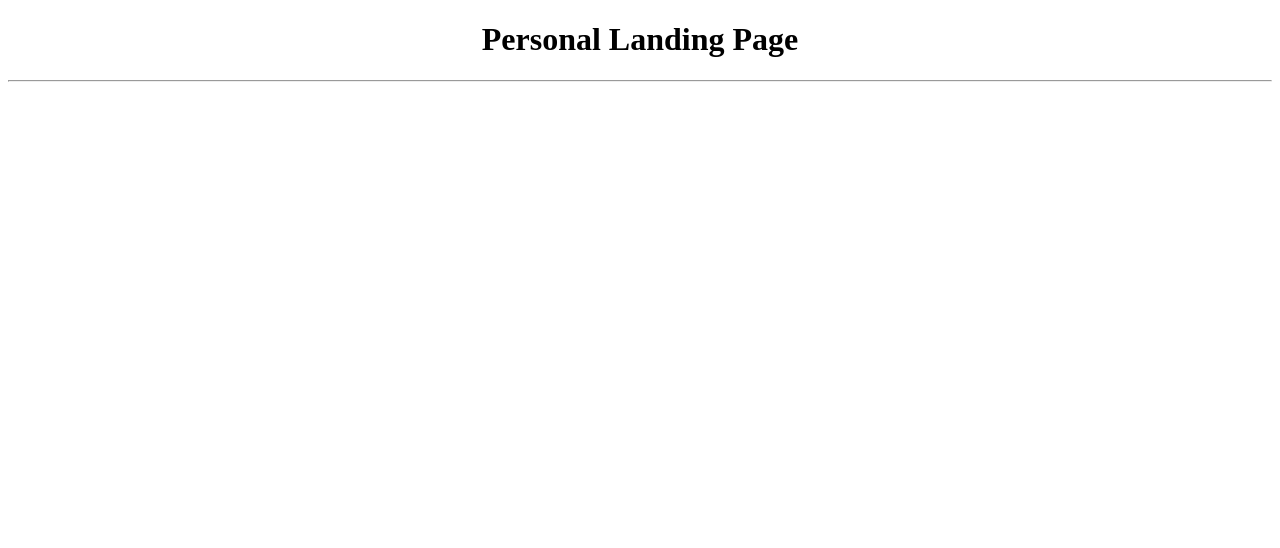
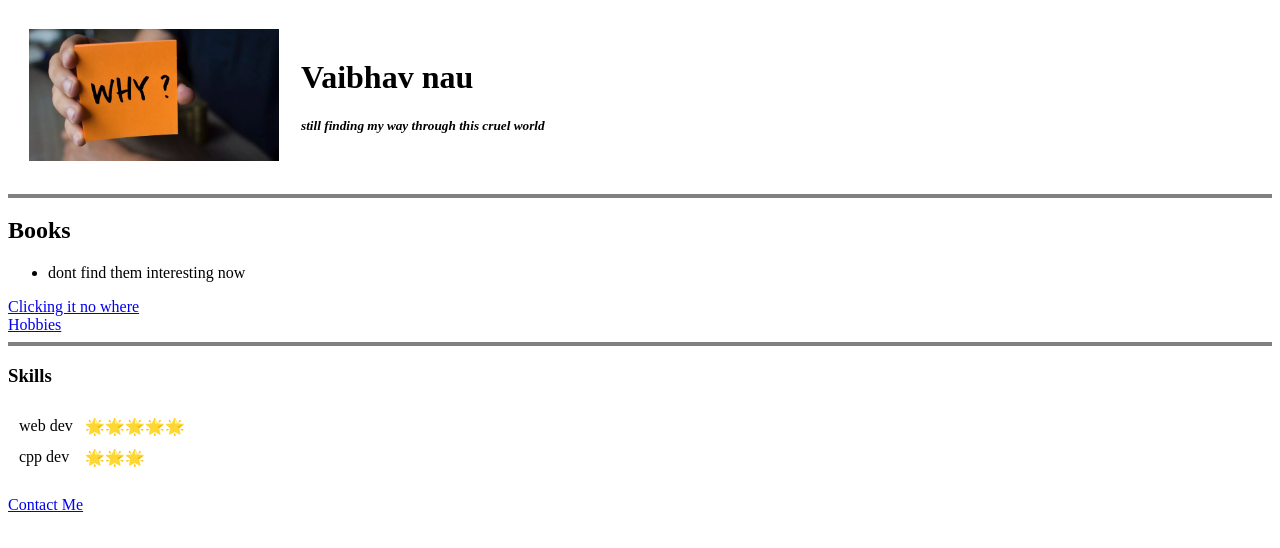
Before and after one commit to nautyvaibhav/basic-website, a plain HTML site: page index.html in a window 1280 px wide. Drawn offline with Linux system fonts and the light colour scheme.

Commit message:
adding contacts , imgs, hobbies

```diff
--- a/index.html
+++ b/index.html
@@ -1,11 +1,64 @@
 <!DOCTYPE html>
+<html lang="en">
+
 <head>
-    <title>Personal landing page - basic html</title>
+        <meta charset="UTF-8">
+        <meta name="viewport" content="width=device-width, initial-scale=1.0">
+        <title>personal website</title>
 </head>
+
 <body>
-  <center>
-       <h1> Personal Landing Page</h1>
-    </center>
-       <hr>
+
+
+
+        <table cellspacing=20px>
+                <td>
+                        <img src="img.webp" alt="just a random image" width="250px"></img>
+
+                </td>
+                <td>
+
+                        <h1> Vaibhav nau</h1>
+                        <em>
+                                <h5>still <strong>finding my way </strong>through this cruel world</h5>
+
+                        </em>
+                </td>
+
+        </table>
+
+
+
+
+
+        <hr size="4" noshade="3">
+
+        <h2>Books</h2>
+        <ul>
+                <li>dont find them interesting now</li>
+        </ul>
+
+
+        <a href="#">Clicking it no where</a><br>
+        <a href="hobbies.html">Hobbies</a>
+
+        <hr size="4" noshade="3">
+
+
+        <h3>Skills</h3>
+        <table cellspacing="10px">
+                <tr>
+                        <td>web dev</td>
+                        <td> 🌟️🌟️🌟️🌟️🌟️</td>
+                </tr>
+                <tr>
+                        <td>cpp dev</td>
+                        <td> 🌟️🌟️🌟️</td>
+                </tr>
+        </table>
+        <br>
+
+        <a href="contact.html">Contact Me</a>
 </body>
+
 </html>
```
Also changed, not shown: contact.html (added, +32 -0 lines), hobbies.html (added, +17 -0 lines), img.webp (added).
